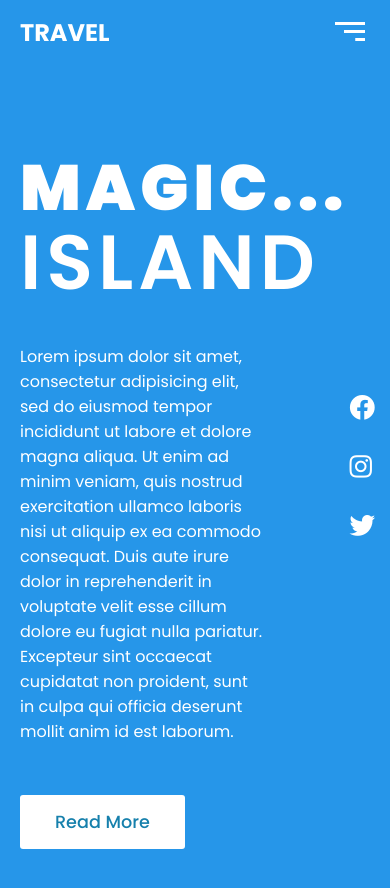
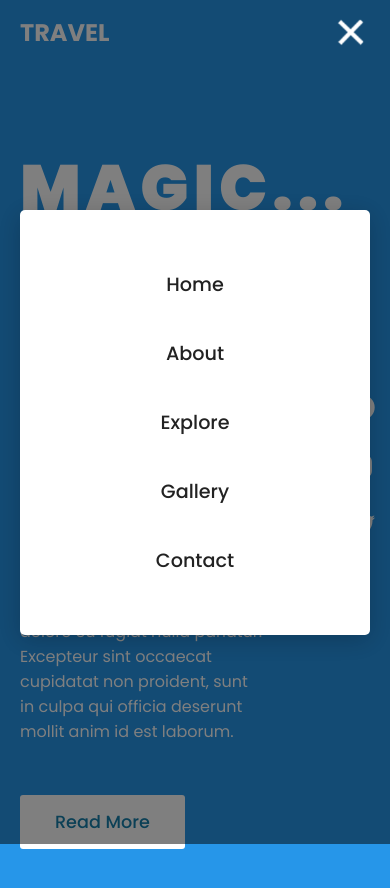
Before and after one commit to arturro89/Magic-Island, a plain HTML site: page index.html in a window 390 px wide. Both pictures are taken after a click on the element 350 px from the left and 32 px from the top of the page. Drawn offline with Linux system fonts and the light colour scheme.

Commit message:
Script.js + active menu added

```diff
--- a/index.html
+++ b/index.html
@@ -58,6 +58,6 @@
         </div>
 
     </section>
-
+    <script src="script.js"></script>
 </body>
 </html>
--- /dev/null
+++ b/script.js
@@ -0,0 +1,8 @@
+// Navigation menu - responsive
+const menuBtn = document.querySelector('.menu-btn');
+const navigation = document.querySelector('.navigation');
+
+menuBtn.addEventListener('click', () => {
+  menuBtn.classList.toggle('active');
+  navigation.classList.toggle('active');
+});
--- a/style.css
+++ b/style.css
@@ -146,6 +146,42 @@ section {
   header .navigation {
     display: none;
   }
+  header .navigation.active {
+    position: fixed;
+    width: 100%;
+    height: 100vh;
+    top: 0;
+    left: 0;
+    display: flex;
+    justify-content: center;
+    align-items: center;
+    background: rgba(1, 1, 1, 0.5);
+  }
+
+  header .navigation .navigation-items a {
+    color: #222;
+    font-size: 1.2em;
+    margin: 20px;
+  }
+
+  header .navigation .navigation-items a:before {
+    background-color: #222;
+    height: 5px;
+  }
+
+  header .navigation.active .navigation-items {
+    background: white;
+    width: 600px;
+    max-width: 600px;
+    margin: 20px;
+    padding: 40px;
+    display: flex;
+    flex-direction: column;
+    align-items: center;
+    border-radius: 5px;
+    box-shadow: 0 5px 25px rgb(1 1 1 / 20%);
+  }
+
   .menu-btn {
     background: url(menu.png) no-repeat;
     background-size: 30px;
@@ -155,5 +191,12 @@ section {
     cursor: pointer;
     transition: 0.3 ease;
   }
+  .menu-btn.active {
+    z-index: 999;
+    background: url(close.png) no-repeat;
+    background-size: 25px;
+    background-position: center;
+    transition: 0.3s ease;
+  }
 }
 /* Section home end*/
```
